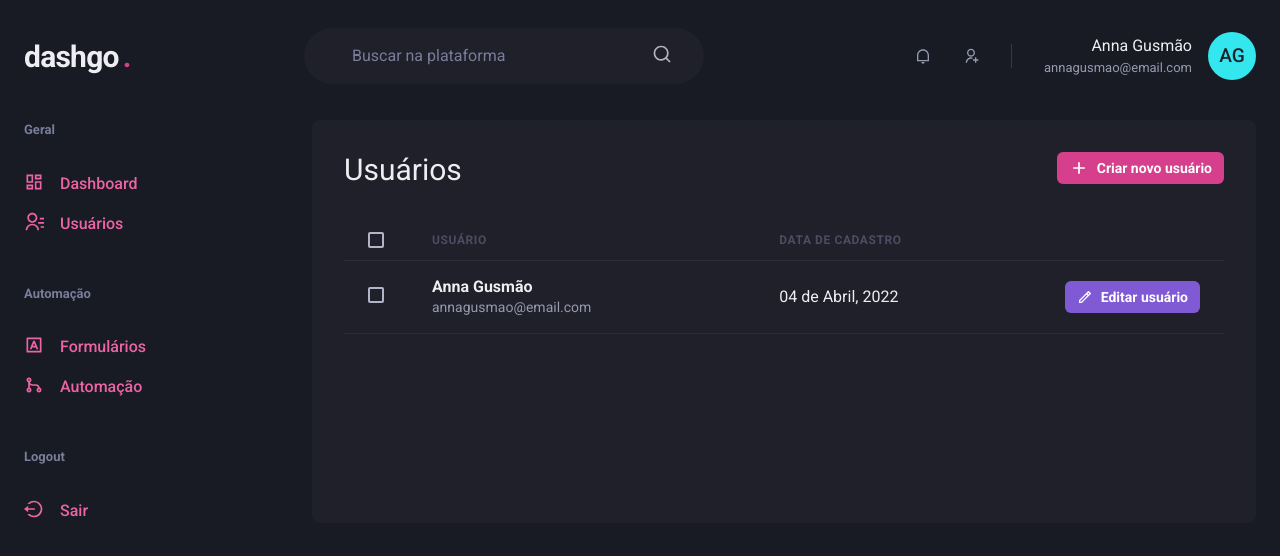
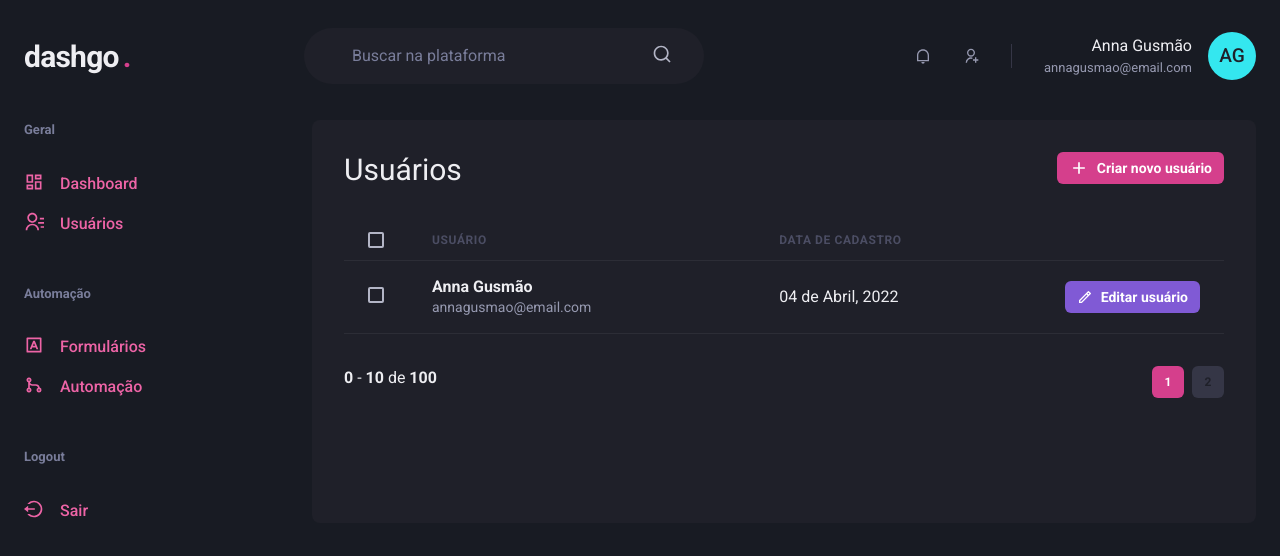
Before and after one commit to Anna-Luiza-Gusmao/dashgo, a Next.js app: page /users in a window 1280 px wide. Shown: the top 556 px of the page. Built offline with nearby package versions, Linux system fonts and the light colour scheme.

Commit message:
add: static pagination component

```diff
--- /dev/null
+++ b/src/components/Pagination/index.tsx
@@ -0,0 +1,43 @@
+import { Box, Button, Stack } from "@chakra-ui/react"
+
+export function Pagination() {
+    return (
+        <Stack
+            direction={["column", "row"]}
+            mt="8"
+            justifyContent="space-between"
+            alignContent="center"
+            spacing="6"
+        >
+            <Box>
+                <strong>0</strong> - <strong>10</strong> de <strong>100</strong>
+            </Box>
+            <Stack direction="row" spacing="2">
+                <Button
+                    size="sm"
+                    fontSize="xs"
+                    w="4"
+                    colorScheme="pink"
+                    disabled
+                    _disabled={{
+                        bgColor: "pink.500",
+                        cursor: "default",
+                    }}
+                >
+                    1
+                </Button>
+                <Button
+                    size="sm"
+                    fontSize="xs"
+                    w="4"
+                    bgColor="gray.700"
+                    _hover={{
+                        bgColor: "gray.500",
+                    }}
+                >
+                    2
+                </Button>
+            </Stack>
+        </Stack>
+    )
+}
--- a/src/pages/users/index.tsx
+++ b/src/pages/users/index.tsx
@@ -1,4 +1,5 @@
 import { Header } from "@/components/Header"
+import { Pagination } from "@/components/Pagination"
 import { Sidebar } from "@/components/Sidebar"
 import { Box, Button, Checkbox, Flex, Heading, Icon, Table, Tbody, Td, Text, Th, Thead, Tr } from "@chakra-ui/react"
 import { RiAddLine, RiPencilLine } from "react-icons/ri"
@@ -68,6 +69,7 @@
                             </Tr>
                         </Tbody>
                     </Table>
+                    <Pagination />
                 </Box>
             </Flex>
         </Box>
```
